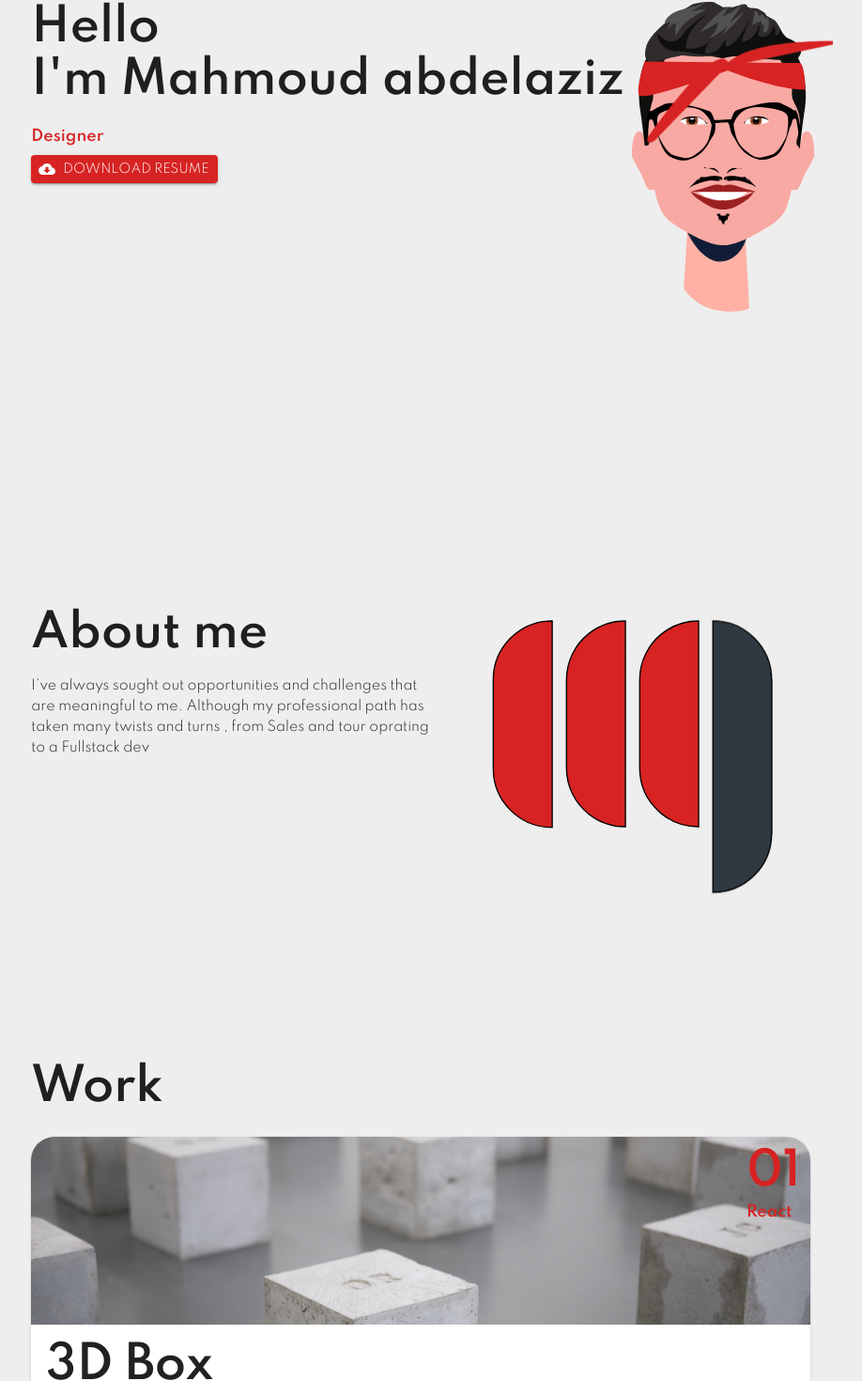
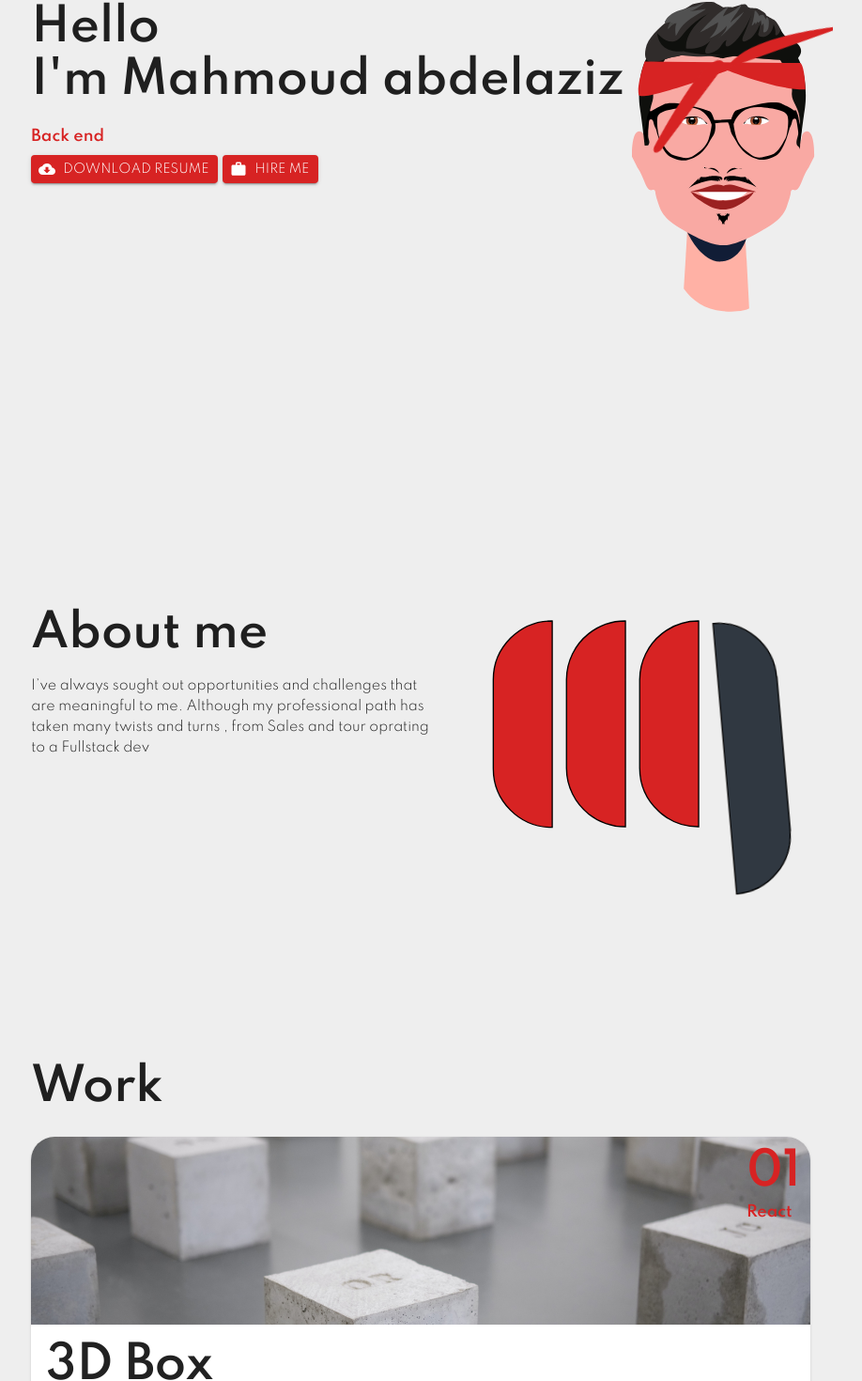
Before and after one commit to mahmoudabdelaziz1993/Demo, a React (Create React App) app: page / in a window 1280 px wide. Shown: the part 234-1704 px from the top of the page at 94% size, without its empty margins (180-1098 px from the left). Built offline with nearby package versions, Linux system fonts and the light colour scheme; a web font is replaced by a local one.

Commit message:
smooth scroll

```diff
--- a/src/App.js
+++ b/src/App.js
@@ -3,7 +3,7 @@ import CssBaseline from '@material-ui/core/CssBaseline';
 import './App.scss';
 import Topmenu from './components/Topmenu';
 import { Box, createMuiTheme, Button, Grid, Typography, responsiveFontSizes, MuiThemeProvider } from '@material-ui/core';
-import { CloudDownload } from '@material-ui/icons'
+import { CloudDownload, Work } from '@material-ui/icons'
 import { ReactComponent as Me } from './me.svg'
 import { ReactComponent as Mogo } from './logos.svg'
 import { ReactComponent as Logo } from './logo.svg'
@@ -47,6 +47,11 @@ theme = responsiveFontSizes(theme)
 
 
 
+
+
+
+function App() {
+
   const downlaod = () => {
     const link = document.createElement('a');
     link.href = process.env.PUBLIC_URL + "/CV.pdf";
@@ -57,14 +62,11 @@ const downlaod = () => {
 
 
 
-function App() {
-
-
   //protfolio is on !
   const [IsOn, setIsOn] = useState(false);
 
   useEffect(() => {
-    setTimeout(() => setIsOn(!IsOn), 3000)
+    setTimeout(() => setIsOn(!IsOn), 2000)
   }, [])
 
 
@@ -85,7 +87,7 @@ function App() {
 
             }}
               initial={{ opacity: 0 }}
-              animate={{ opacity: 1}}
+              animate={{ opacity: 1 }}
               exit={{ opacity: 0 }}
             >
               <motion.div animate={{ scale: 1.2 }} transition={{ yoyo: Infinity, duration: .5 }}
@@ -99,7 +101,7 @@ function App() {
           :
           <AnimatePresence>
             <motion.div
-            style={{display:'contents'}}
+              style={{ display: 'contents' }}
               initial={{ opacity: 0 }}
               animate={{ opacity: 1 }}
               exit={{ opacity: 0 }}>
@@ -111,7 +113,14 @@ function App() {
                 <Grid item container direction='column' xs={6} md={6}  >
                   <Grid item><Typography variant='h3' component='h3' display='block' gutterBottom={true}> Hello <br /> I'm  Mahmoud abdelaziz </Typography></Grid>
                   <Grid item> <Typography variant='subtitle1' component='h3' className="subheadline" display='block' gutterBottom={true} ><span></span></Typography></Grid>
-                  <Grid item> <Button size='small' color='primary' variant='contained' startIcon={<CloudDownload />} onClick={downlaod}>download Resume</Button></Grid>
+                  <Grid item >
+                    <Box style={{ display: 'flex', alignItems: 'stretch', justifyContent: 'flex-start', flexWrap: 'wrap' }}>
+                      <Button size='small' color='primary' variant='contained' style={{ marginRight: '5px', marginBottom: "5px" }} startIcon={<CloudDownload />} onClick={downlaod}>download Resume</Button>
+                      <Button size='small' color='primary' variant='contained' style={{ marginBottom: "5px" }} startIcon={<Work />} href="#contact">Hire me </Button>
+                    </Box>
+
+
+                  </Grid>
                 </Grid>
                 <Grid item xs={3} md={2}  >
                   <Me style={{ width: "100%", height: 'auto' }} />
@@ -143,7 +152,17 @@ function App() {
                 <Grid item xs={2} md={2} />
                 <Grid item container direction='column' spacing={3} xs={8} md={8}>
                   <Grid item> <Typography variant='h3' >Work</Typography></Grid>
-                  {projects.map((project) => <Grid item key={project.number} ><Project project={project} /></Grid>)}
+
+
+
+                  {projects.map(
+                    (project) =>
+
+                      <Grid item key={project.number} >
+                        <Project project={project} />
+                      </Grid>
+
+                  )}
                 </Grid>
                 <Grid item xs={2} md={2} />
               </Grid>
@@ -152,15 +171,16 @@ function App() {
               {/* Let's talk section  */}
               <Grid item container >
                 <Grid item xs={2} md={2} />
-                <Grid item container direction='column' spacing={3} xs={8} md={8} justify='center' alignContent='center'>
+                <Grid item container direction='column' spacing={3} xs={8} md={8} justify='center' id='contact' alignContent='center'>
 
                   <Grid item> <Typography variant='h3' color='primary' style={{ marginTop: '50px' }} >Let's talk</Typography></Grid>
-                  <Grid item ><Contact /></Grid>
+                  <Grid item id='contact' ><Contact /></Grid>
                 </Grid>
                 <Grid item xs={2} md={2} />
               </Grid>
 
               <Footer />
+
 
             </motion.div>
           </AnimatePresence>
--- a/src/App.scss
+++ b/src/App.scss
@@ -5,6 +5,7 @@
     width: 100%;
     margin: 0;
     padding: 0;
+    scroll-behavior: smooth;
 
   }
   #root {
--- a/src/components/Footer.js
+++ b/src/components/Footer.js
@@ -3,11 +3,11 @@ import { Box, Typography, makeStyles} from '@material-ui/core'
 import { Phone , Email ,School ,Language , LocationCity} from '@material-ui/icons'
 const useStyles = makeStyles({
     root: {
-        height:'40vh',
+
         display: 'flex',
         background:'black' ,
         flexWrap:'wrap',
-        alignItems:'flex-end'
+
     },contacts:{
         display:'flex',
         flexDirection:'column',
--- a/src/components/Project.js
+++ b/src/components/Project.js
@@ -3,8 +3,10 @@ import { Card, CardContent, CardActions, CardMedia, Typography, IconButton, make
 import { Code, Launch } from '@material-ui/icons'
 const useStyles = makeStyles({
     root: {
+        display:"flex",
+        flexDirection:'column',
         position:'relative',
-        minHeight: "400px",
+
         borderRadius:"25px"
     },
     media: {
--- a/src/components/Topmenu.js
+++ b/src/components/Topmenu.js
@@ -19,10 +19,13 @@ const useStyles = makeStyles({
 
 function Topmenu() {
     const classes = useStyles()
+    const home =()=>{
+        window['scrollTo']({top:0,behavior:'smooth'})
+    }
     return (
         <AppBar  position="sticky" color="transparent" className={classes.root}>
             <Toolbar >
-                <IconButton color='inherit'><Logo className={classes.logo} /></IconButton>
+                <IconButton color='inherit' onClick={home} ><Logo className={classes.logo} /></IconButton>
                 <div className={classes.space}/>
                 <IconButton color='inherit' href='https://www.linkedin.com/in/mahmoud-abdelaziz-salama/'> <LinkedIn/></IconButton>
                 <IconButton color='inherit' href='https://github.com/mahmoudabdelaziz1993/'><GitHub/></IconButton>
--- a/src/data.js
+++ b/src/data.js
@@ -4,7 +4,7 @@ export const projects =[
         number:"01",
         type:"React",
         title:"3D Box",
-        subtitle:"Laboris magna voluptate voluptate id esse eiusmod dolore deserunt amet. Nulla ea et quis pariatur nostrud ad. Eu laboris sit excepteur fugiat aliqua pariatur ipsum amet minim sit eiusmod irure. Et laboris sint id ut voluptate veniam reprehenderit eu enim reprehenderit. Fugiat ex elit adipisicing ut amet aliquip incididunt consectetur elit dolor laborum sit. Adipisicing aliquip ipsum occaecat Lorem fugiat fugiat proident aliquip.",
+        subtitle:"Laboris magna voluptate voluptate id esse eiusmod dolore deserunt amet.",
         source:"https://github.com/mahmoudabdelaziz1993/3D-Box",
         live:"https://mahmoudabdelaziz1993.github.io/3D-Box/",
         Image:process.env.PUBLIC_URL+'/images/box.jpg'
@@ -14,7 +14,7 @@ export const projects =[
         number:"02",
         type:"React",
         title:"3D Box",
-        subtitle:"Laboris magna voluptate voluptate id esse eiusmod dolore deserunt amet. Nulla ea et quis pariatur nostrud ad. Eu laboris sit excepteur fugiat aliqua pariatur ipsum amet minim sit eiusmod irure. Et laboris sint id ut voluptate veniam reprehenderit eu enim reprehenderit. Fugiat ex elit adipisicing ut amet aliquip incididunt consectetur elit dolor laborum sit. Adipisicing aliquip ipsum occaecat Lorem fugiat fugiat proident aliquip.",
+        subtitle:"Laboris magna voluptate v oluptate id esse eiusmod dolore deserunt ametoluptate id esse eiusmod dolore deserunt ametoluptate id esse eiusmod dolore deserunt ametoluptate id esse eiusmod dolore deserunt ametoluptate id esse eiusmod dolore deserunt amet.",
         source:"https://github.com/mahmoudabdelaziz1993/3D-Box",
         live:"https://mahmoudabdelaziz1993.github.io/3D-Box/",
         Image:process.env.PUBLIC_URL+'/images/calculator.jpg'
@@ -25,7 +25,7 @@ export const projects =[
         number:"03",
         type:"MERN",
         title:"3D Box",
-        subtitle:"Laboris magna voluptate voluptate id esse eiusmod dolore deserunt amet. Nulla ea et quis pariatur nostrud ad. Eu laboris sit excepteur fugiat aliqua pariatur ipsum amet minim sit eiusmod irure. Et laboris sint id ut voluptate veniam reprehenderit eu enim reprehenderit. Fugiat ex elit adipisicing ut amet aliquip incididunt consectetur elit dolor laborum sit. Adipisicing aliquip ipsum occaecat Lorem fugiat fugiat proident aliquip.",
+        subtitle:"Laboris magna voluptate voluptate id esse eiusmod dolore deserunt amet.",
         source:"https://github.com/mahmoudabdelaziz1993/3D-Box",
         live:"https://mahmoudabdelaziz1993.github.io/3D-Box/",
         Image:process.env.PUBLIC_URL+'/images/Todo.jpg'
```
Also changed, not shown: src/components/Contact.js (+6 -5 lines). Lines whose indentation alone changed are shown as unchanged.
